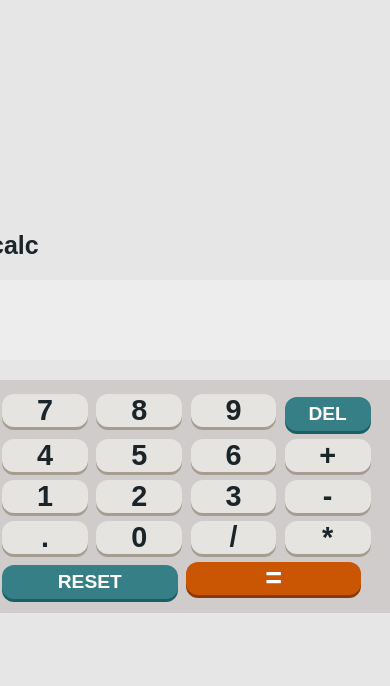
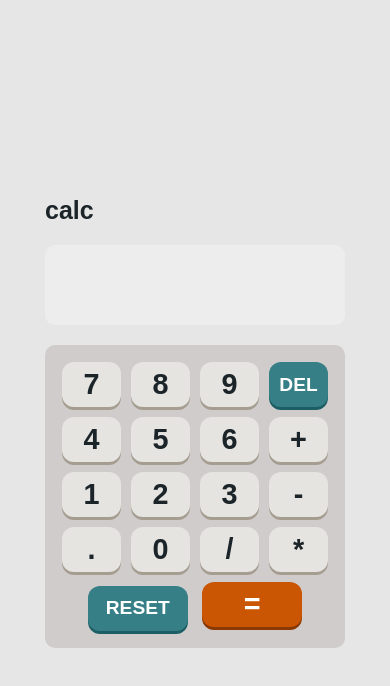
Before and after one commit to KavishS12/Web-development, a plain HTML site: page JS Project 1 - Calculator/index.html in a window 390 px wide. Both pictures are taken after a click on the button "DEL". Drawn offline with Linux system fonts and the light colour scheme.

Commit message:
chnage calculator code

```diff
--- a/JS Project 1 - Calculator/index.html
+++ b/JS Project 1 - Calculator/index.html
@@ -17,40 +17,41 @@
                 <input type="text" name="display">
             </div>
             <div class="keys">
-                <div>
-                    <input type="button" value="7" onclick = "display.value += '7'">
-                    <input type="button" value="8" onclick = "display.value += '8'">
-                    <input type="button" value="9" onclick = "display.value += '9'">
-                    <input type="button" class="t2" value="DEL" onclick = "display.value = display.value.
-                    toString().slice(0,-1)">
+                <div class="row1234">
+                    <input type="button" class="num" value="7">
+                    <input type="button" class="num" value="8">
+                    <input type="button" class="num" value="9">
+                    <input type="button" class="delButton" value="DEL">
                 </div>
-                <div>
-                    <input type="button" value="4" onclick = "display.value += '4'">
-                    <input type="button" value="5" onclick = "display.value += '5'">
-                    <input type="button" value="6" onclick = "display.value += '6'">
-                    <input type="button" value="+"  onclick = "display.value += '+'">
+                <div class="row1234">
+                    <input type="button" class="num" value="4">
+                    <input type="button" class="num" value="5">
+                    <input type="button" class="num" value="6">
+                    <input type="button" class="op" value="+">
                 </div>
-                <div>
-                    <input type="button" value="1" onclick = "display.value += '1'">
-                    <input type="button" value="2" onclick = "display.value += '2'">
-                    <input type="button" value="3" onclick = "display.value += '3'">
-                    <input type="button" value="-" onclick = "display.value += '-'">
+                <div class="row1234">
+                    <input type="button" class="num" value="1">
+                    <input type="button" class="num" value="2">
+                    <input type="button" class="num" value="3">
+                    <input type="button" class="op" value="-">
                 </div>
-                <div>
-                    <input type="button" value="." onclick = "display.value += '.'">
-                    <input type="button" value="0" onclick = "display.value += '0'">
-                    <input type="button" value="/" onclick = "display.value += '/'">
-                    <input type="button" value="*" onclick = "display.value += '*'">
+                <div class="row1234">
+                    <input type="button" class="num" value=".">
+                    <input type="button" class="num" value="0">
+                    <input type="button" class="op" value="/">
+                    <input type="button" class="op" value="*">
                 </div>
                 <div class="keys2">
                     <div>
-                        <input type="button" class="t2" value="RESET" onclick = "display.value = ''">
-                        <input type="button" class="t3" value="=" onclick = "display.value = eval(display.value)">
+                        <input type="button" class="resetButton" value="RESET">
+                        <input type="button" class="equalButton" value="=">
                     </div>
                 </div>
             </div>
         </form>
     </div>
-     <script src="script.js"></script>
+    <script src="script.js"></script>
 
 </body>
+
+</html>
--- a/JS Project 1 - Calculator/script.js
+++ b/JS Project 1 - Calculator/script.js
@@ -1,25 +1,36 @@
-let display = document.getElementById("display");
+document.addEventListener("DOMContentLoaded", function() {
+    const display = document.querySelector("input[name='display']");
+    const numButtons = document.querySelectorAll(".num");
+    const opButtons = document.querySelectorAll(".op");
 
-function append(value) {
-    if (display.innerText === '') {
-        display.innerText = value;
-    } else {
-        display.innerText += value;
-    }
-}
+    numButtons.forEach(button => {
+        button.addEventListener("click", function() {
+            const value = this.value;
+            display.value += value;
+        });
+    });
 
-function del() {
-    display.innerText = display.innerText.toString().slice(0,-1);
-}
+    opButtons.forEach(button => {
+        button.addEventListener("click", function() {
+            const value = this.value;
+            if(display.value != ''){
+                display.value += value;
+            }
+        });
+    });
 
-function reset() {
-    display.innerText = '0';
-}
+    const delButton = document.querySelector(".delButton");
+    delButton.addEventListener("click", function() {
+        display.value = display.value.slice(0, -1);
+    });
 
-function calculate() {
-    try {
-        display.innerText = eval(display.innerText);
-    } catch (error) {
-        display.innerText = 'Error';
-    }
-}
+    const resetButton = document.querySelector(".resetButton");
+    resetButton.addEventListener("click", function() {
+        display.value = '';
+    });
+
+    const equalButton = document.querySelector(".equalButton");
+    equalButton.addEventListener("click", function() {
+        display.value = eval(display.value);
+    });
+});
--- a/JS Project 1 - Calculator/style.css
+++ b/JS Project 1 - Calculator/style.css
@@ -5,13 +5,17 @@
     box-sizing: border-box;
 }
 
+body{
+    background: hsl(0, 0%, 90%);
+}
+
 .container{
-    width: 100%;
+    margin: auto;
     height: 100vh;
     display: flex;
     align-items: center;
     justify-content: center;
-    background: hsl(0, 0%, 90%);
+
 }
 
 h1{
@@ -23,7 +27,6 @@ h1{
     justify-content: center;
     margin: 20px 0px;
     border-radius: 10px;
-    display: flex;
 }
 
 .screen input{
@@ -35,17 +38,15 @@ h1{
     height: 80px ;
     border-radius: 10px;
     border: none;
-    font-size:3em ;
-    width: 410px;
+    font-size:2rem ;
+    width: 400px;
 }
 
 .keys{
     background-color: hsl(0, 5%, 81%);
     padding: 20px;
     border-radius: 10px;
-    justify-content: center;
-    justify-self: center;
-    width: 410px;
+    width: 400px;
 }
 
 .keys input{
@@ -62,52 +63,51 @@ h1{
     margin: 8px;
 }
 
-.keys2 input{
-    width:160px;
-    height: 40px;
+.row1234{
+    display: flex;
+    justify-content: space-between;
 }
 
-.keys input.t2{
+.keys2{
+    display: flex;
+    justify-content: space-around;
+}
+
+.keys2 input{
+    width:150px;
+}
+
+input.delButton , input.resetButton{
     background-color:  hsl(185, 42%, 37%);
     color:  hsl(0, 0%, 100%);
     font-size: 1.2em;
     box-shadow: 0px 3px hsl(185, 58%, 25%);
 }
 
-.keys input.t3{
+input.equalButton{
     background-color:  hsl(25, 98%, 40%);
     color:  hsl(0, 0%, 100%);
     box-shadow: 0px 3px hsl(25, 99%, 27%);
 }
 
-@media screen and (max-width: 600px) {
-    .container {
-        width: 100%;
+@media screen and (max-width: 480px) {
+    .container{
+        width:350px;
     }
-
-    .form {
-        width: 100%;
-        height: 80%;
+    .screen input{
+        width:300px;
     }
-    .keys {
-        width: 100%;
-        padding:10px;
+    .keys{
+        width: 300px;
+        padding: 12px;
     }
 
     .keys input{
-        height: 22%;
-        width: 22%;
-        margin:4px  2px;
+        width:60px;
+        margin:5px;
     }
 
     .keys2 input{
-        width: 45%;
-        height: 20%;
-        margin:4px  2px;
+        width: 100px;
     }
-
-    .keys input.t2{
-        padding:6px;
-    }
-
 }
```
